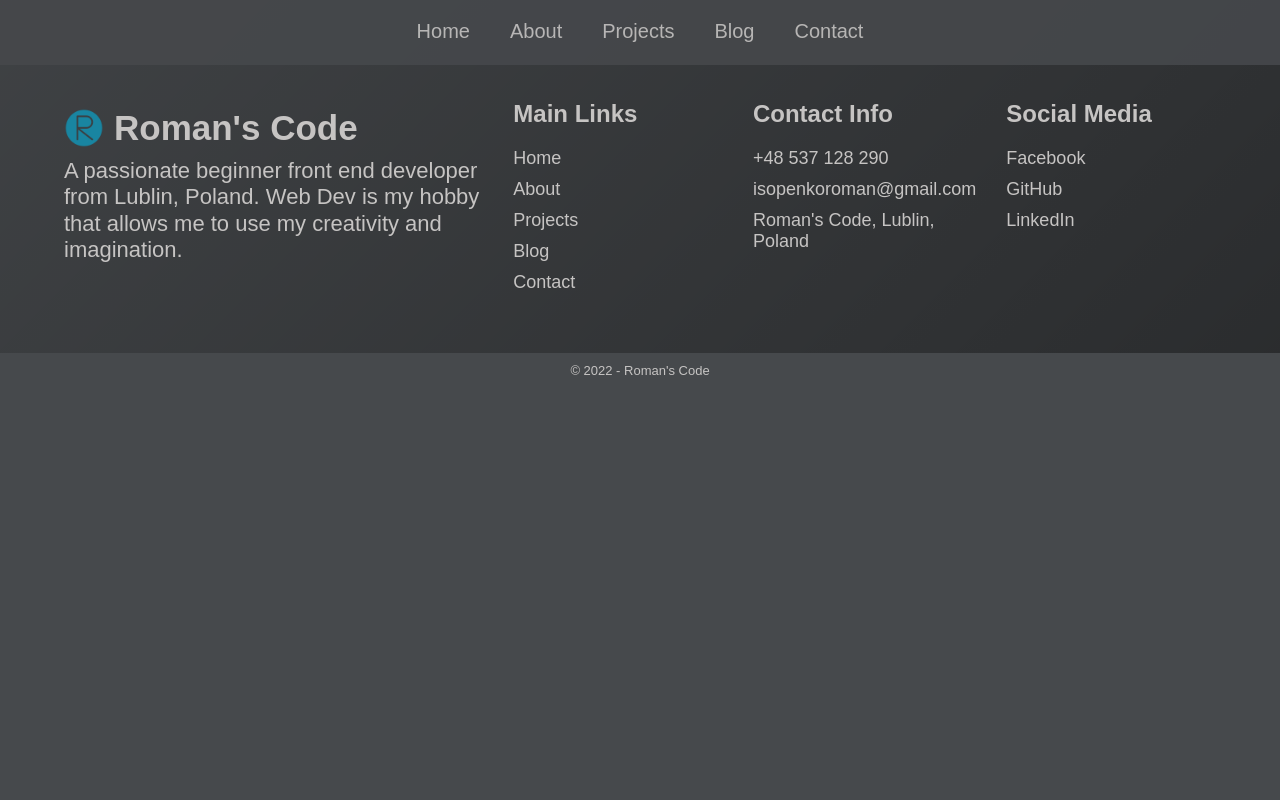
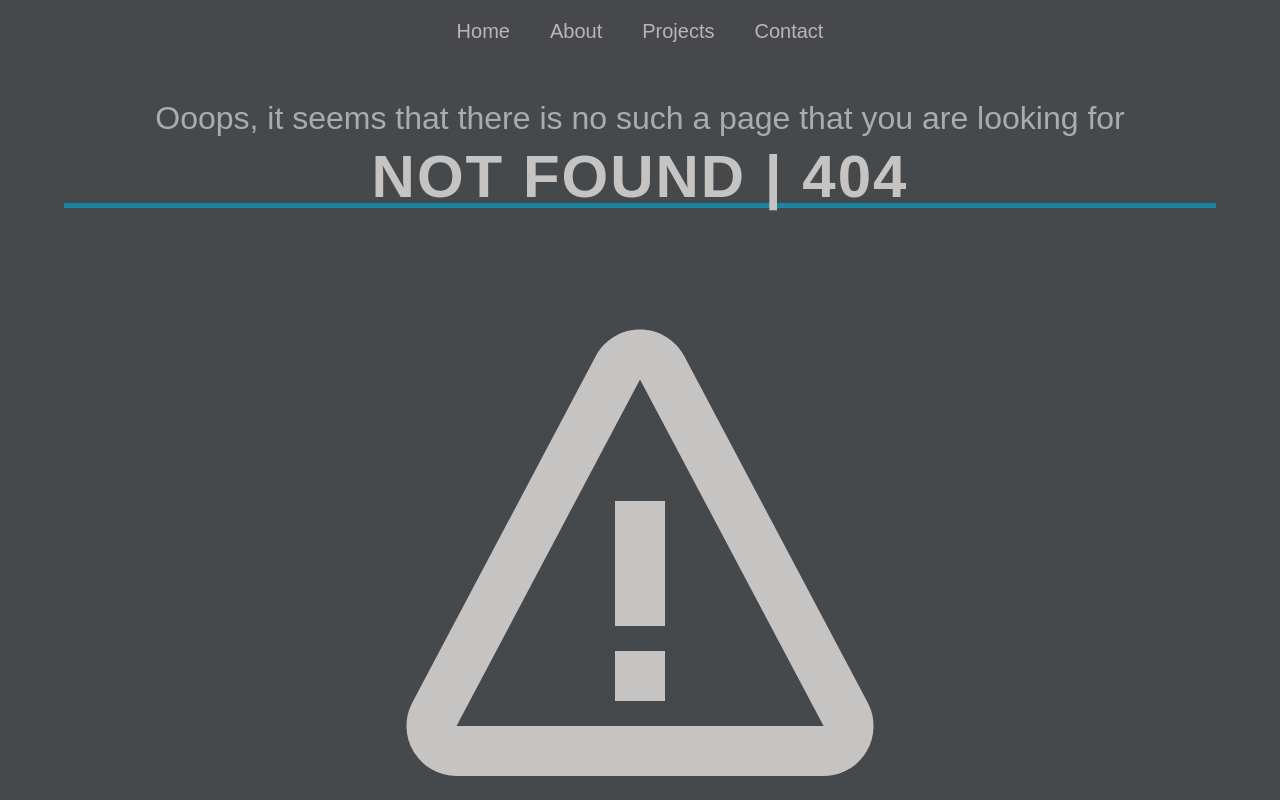
Before and after one commit to romaniso/React-Portfolio-Project, a React (Create React App) app: page /home in a window 1280 px wide. Shown: the top 800 px of the page. Built offline with nearby package versions, Linux system fonts and the light colour scheme.

Commit message:
unactivate Blog page, to be developed in the future

```diff
--- a/src/App.js
+++ b/src/App.js
@@ -3,11 +3,11 @@ import { BrowserRouter as Router, Route, Routes } from "react-router-dom";
 import Home from "./pages/Home";
 import About from "./pages/About";
 import Projects from "./pages/Projects";
-import Blog from "./pages/Blog";
+// import Blog from "./pages/Blog";
 import Contact from "./pages/Contact";
 import Footer from "./components/Footer";
 import ScrollToTop from "./components/ScrollToTop";
-// import SmoothScrollBar from "./components/SmoothScrollBar";
+import NotFound from "./pages/NotFound";
 
 function App() {
   return (
@@ -15,11 +15,12 @@ function App() {
       <NavBar />
       <ScrollToTop />
       <Routes>
+        <Route path="/" element={<Home />} />
         <Route path="/about" element={<About />} />
         <Route path="/projects" element={<Projects />} />
-        <Route path="/blog" element={<Blog />} />
+        {/* <Route path="/blog" element={<Blog />} /> */}
         <Route path="/contact" element={<Contact />} />
-        <Route path="/" element={<Home />} />
+        <Route path="*" element={<NotFound />} />
       </Routes>
       <Footer />
     </Router>
--- a/src/components/NavBar.jsx
+++ b/src/components/NavBar.jsx
@@ -10,7 +10,7 @@ const NavBar = () => {
     { title: "Home", to: "/" },
     { title: "About", to: "/about" },
     { title: "Projects", to: "/projects" },
-    { title: "Blog", to: "/blog" },
+    // { title: "Blog", to: "/blog" },
     { title: "Contact", to: "/contact" },
   ];
 
--- /dev/null
+++ b/src/pages/NotFound.jsx
@@ -0,0 +1,17 @@
+import React from "react";
+import TitleSection from "../components/TitleSection";
+import { BiError } from "react-icons/bi";
+import "../styles/NotFound.css";
+
+export default function NotFound() {
+  return (
+    <div className="container not-found__container">
+      <TitleSection
+        heading="Not Found | 404"
+        subheading="Ooops, it seems that there is no such a page that you are looking for"
+      />
+
+      <BiError />
+    </div>
+  );
+}
--- /dev/null
+++ b/src/styles/NotFound.css
@@ -0,0 +1,11 @@
+.not-found__container {
+  margin-top: 10rem;
+  text-align: center;
+}
+
+
+.not-found__container svg {
+  max-width: 600px;
+  margin-top: 4rem;
+  margin-bottom: 4rem;
+}
```
